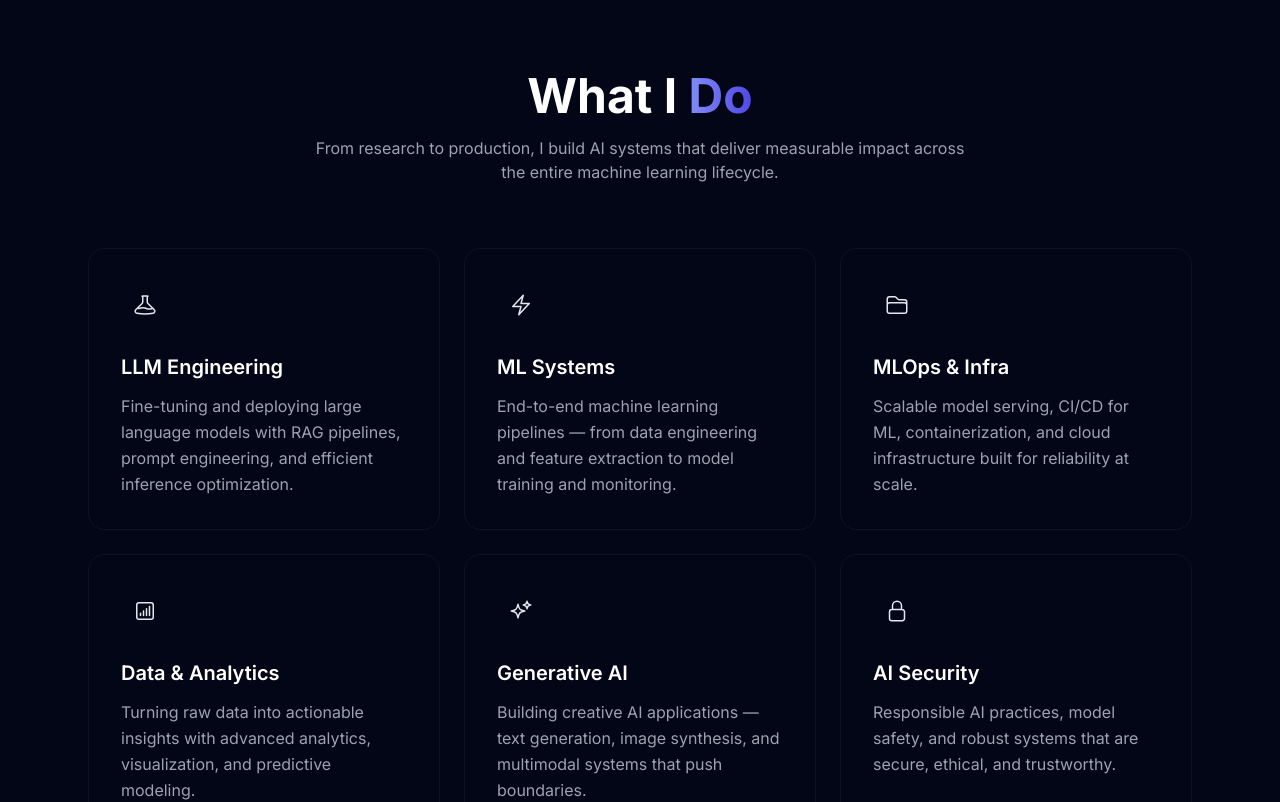
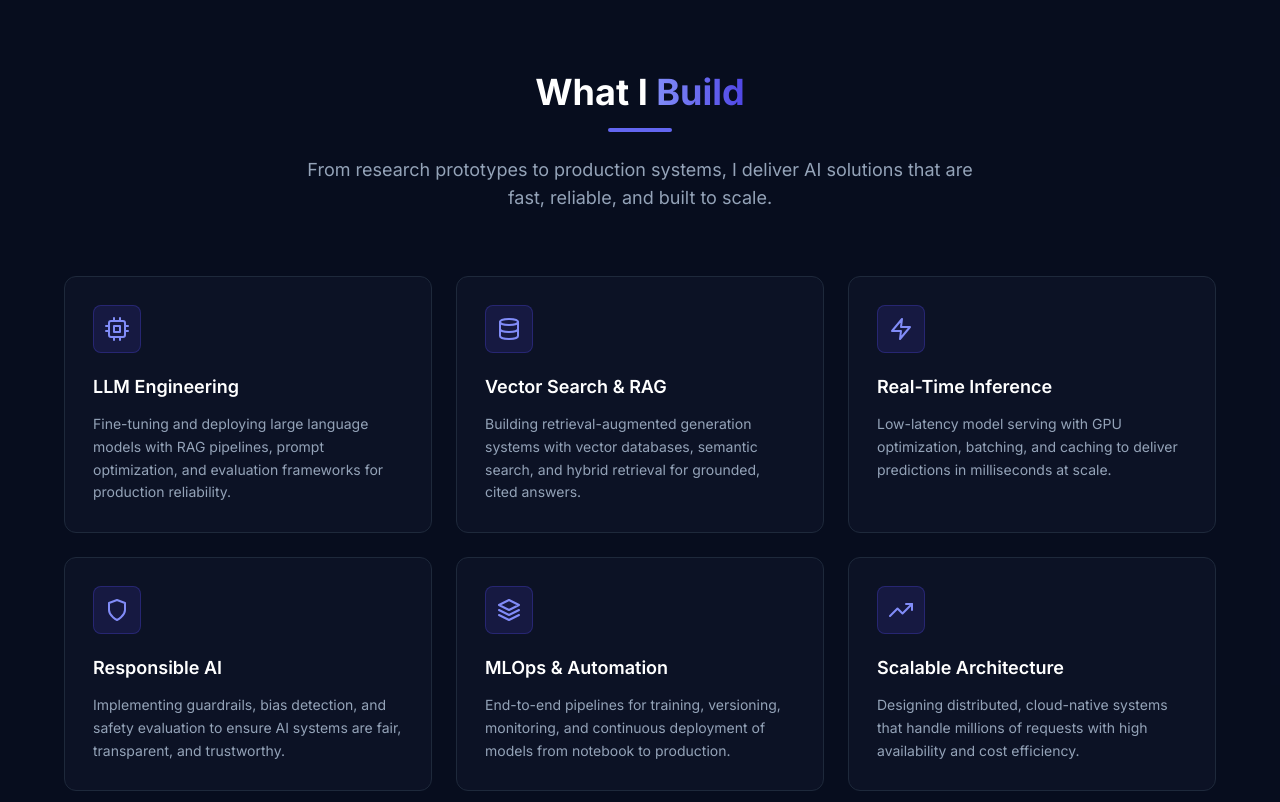
Before and after one commit to abhinavpadige4/ai-engineer-portfolio, a React (Vite) app: page / in a window 1280 px wide. Shown: the part 840-1642 px from the top of the page. Built offline with nearby package versions, Linux system fonts and the light colour scheme; the HTML template or start-up script is replaced by a standard one.

Commit message:
Add Features section component

```diff
--- a/src/components/Features.jsx
+++ b/src/components/Features.jsx
@@ -1,92 +1,90 @@
+import { motion } from 'framer-motion'
+import {
+  FiCpu,
+  FiDatabase,
+  FiZap,
+  FiShield,
+  FiLayers,
+  FiTrendingUp,
+} from 'react-icons/fi'
+
 const features = [
   {
-    icon: (
-      <svg className="w-6 h-6" fill="none" stroke="currentColor" viewBox="0 0 24 24">
-        <path strokeLinecap="round" strokeLinejoin="round" strokeWidth={1.5} d="M9.75 3.104v5.714a2.25 2.25 0 01-.659 1.591L5 14.5M9.75 3.104c-.251.023-.501.05-.75.082m.75-.082a24.301 24.301 0 014.5 0m0 0v5.714c0 .597.237 1.17.659 1.591L19.8 15.3M14.25 3.104c.251.023.501.05.75.082M19.8 15.3l-1.57.393A9.065 9.065 0 0112 15a9.065 9.065 0 00-6.23.693L5 14.5m14.8.8l1.402 1.402c1.232 1.232.65 3.318-1.067 3.611A48.309 48.309 0 0112 21c-2.773 0-5.491-.235-8.135-.687-1.718-.293-2.3-2.379-1.067-3.61L5 14.5" />
-      </svg>
-    ),
+    icon: FiCpu,
     title: 'LLM Engineering',
     description:
-      'Fine-tuning and deploying large language models with RAG pipelines, prompt engineering, and efficient inference optimization.',
+      'Fine-tuning and deploying large language models with RAG pipelines, prompt optimization, and evaluation frameworks for production reliability.',
   },
   {
-    icon: (
-      <svg className="w-6 h-6" fill="none" stroke="currentColor" viewBox="0 0 24 24">
-        <path strokeLinecap="round" strokeLinejoin="round" strokeWidth={1.5} d="M3.75 13.5l10.5-11.25L12 10.5h8.25L9.75 21.75 12 13.5H3.75z" />
-      </svg>
-    ),
-    title: 'ML Systems',
+    icon: FiDatabase,
+    title: 'Vector Search & RAG',
     description:
-      'End-to-end machine learning pipelines — from data engineering and feature extraction to model training and monitoring.',
+      'Building retrieval-augmented generation systems with vector databases, semantic search, and hybrid retrieval for grounded, cited answers.',
   },
   {
-    icon: (
-      <svg className="w-6 h-6" fill="none" stroke="currentColor" viewBox="0 0 24 24">
-        <path strokeLinecap="round" strokeLinejoin="round" strokeWidth={1.5} d="M2.25 12.75V12A2.25 2.25 0 014.5 9.75h15A2.25 2.25 0 0121.75 12v.75m-8.69-6.44l-2.12-2.12a1.5 1.5 0 00-1.061-.44H4.5A2.25 2.25 0 002.25 6v12a2.25 2.25 0 002.25 2.25h15A2.25 2.25 0 0021.75 18V9a2.25 2.25 0 00-2.25-2.25h-5.379a1.5 1.5 0 01-1.06-.44z" />
-      </svg>
-    ),
-    title: 'MLOps & Infra',
+    icon: FiZap,
+    title: 'Real-Time Inference',
     description:
-      'Scalable model serving, CI/CD for ML, containerization, and cloud infrastructure built for reliability at scale.',
+      'Low-latency model serving with GPU optimization, batching, and caching to deliver predictions in milliseconds at scale.',
   },
   {
-    icon: (
-      <svg className="w-6 h-6" fill="none" stroke="currentColor" viewBox="0 0 24 24">
-        <path strokeLinecap="round" strokeLinejoin="round" strokeWidth={1.5} d="M7.5 14.25v2.25m3-4.5v4.5m3-6.75v6.75m3-9v9M6 20.25h12A2.25 2.25 0 0020.25 18V6A2.25 2.25 0 0018 3.75H6A2.25 2.25 0 003.75 6v12A2.25 2.25 0 006 20.25z" />
-      </svg>
-    ),
-    title: 'Data & Analytics',
+    icon: FiShield,
+    title: 'Responsible AI',
     description:
-      'Turning raw data into actionable insights with advanced analytics, visualization, and predictive modeling.',
+      'Implementing guardrails, bias detection, and safety evaluation to ensure AI systems are fair, transparent, and trustworthy.',
   },
   {
-    icon: (
-      <svg className="w-6 h-6" fill="none" stroke="currentColor" viewBox="0 0 24 24">
-        <path strokeLinecap="round" strokeLinejoin="round" strokeWidth={1.5} d="M9.813 15.904L9 18.75l-.813-2.846a4.5 4.5 0 00-3.09-3.09L2.25 12l2.846-.813a4.5 4.5 0 003.09-3.09L9 5.25l.813 2.846a4.5 4.5 0 003.09 3.09L15.75 12l-2.846.813a4.5 4.5 0 00-3.09 3.09zM18.259 8.715L18 9.75l-.259-1.035a3.375 3.375 0 00-2.455-2.456L14.25 6l1.036-.259a3.375 3.375 0 002.455-2.456L18 2.25l.259 1.035a3.375 3.375 0 002.456 2.456L21.75 6l-1.035.259a3.375 3.375 0 00-2.456 2.456z" />
-      </svg>
-    ),
-    title: 'Generative AI',
+    icon: FiLayers,
+    title: 'MLOps & Automation',
     description:
-      'Building creative AI applications — text generation, image synthesis, and multimodal systems that push boundaries.',
+      'End-to-end pipelines for training, versioning, monitoring, and continuous deployment of models from notebook to production.',
   },
   {
-    icon: (
-      <svg className="w-6 h-6" fill="none" stroke="currentColor" viewBox="0 0 24 24">
-        <path strokeLinecap="round" strokeLinejoin="round" strokeWidth={1.5} d="M16.5 10.5V6.75a4.5 4.5 0 10-9 0v3.75m-.75 11.25h10.5a2.25 2.25 0 002.25-2.25v-6.75a2.25 2.25 0 00-2.25-2.25H6.75a2.25 2.25 0 00-2.25 2.25v6.75a2.25 2.25 0 002.25 2.25z" />
-      </svg>
-    ),
-    title: 'AI Security',
+    icon: FiTrendingUp,
+    title: 'Scalable Architecture',
     description:
-      'Responsible AI practices, model safety, and robust systems that are secure, ethical, and trustworthy.',
+      'Designing distributed, cloud-native systems that handle millions of requests with high availability and cost efficiency.',
   },
 ]
 
 export default function Features() {
   return (
-    <section id="features" className="relative py-24">
-      <div className="max-w-6xl mx-auto px-6">
-        <div className="text-center mb-16">
-          <h2 className="text-3xl md:text-5xl font-bold text-white mb-4">
-            What I <span className="gradient-text">Do</span>
+    <section id="features" className="py-24 px-6 bg-slate-900/40">
+      <div className="max-w-6xl mx-auto">
+        <motion.div
+          initial={{ opacity: 0, y: 20 }}
+          whileInView={{ opacity: 1, y: 0 }}
+          viewport={{ once: true }}
+          className="text-center mb-16"
+        >
+          <h2 className="text-3xl md:text-4xl font-bold text-white mb-4">
+            What I <span className="gradient-text">Build</span>
           </h2>
-          <p className="text-gray-400 max-w-2xl mx-auto">
-            From research to production, I build AI systems that deliver measurable impact
-            across the entire machine learning lifecycle.
+          <div className="h-1 w-16 bg-brand-500 rounded mb-6 mx-auto" />
+          <p className="text-slate-400 max-w-2xl mx-auto text-lg">
+            From research prototypes to production systems, I deliver AI solutions
+            that are fast, reliable, and built to scale.
           </p>
-        </div>
+        </motion.div>
 
-        <div className="grid grid-cols-1 md:grid-cols-2 lg:grid-cols-3 gap-6">
-          {features.map((feature) => (
-            <div
+        <div className="grid sm:grid-cols-2 lg:grid-cols-3 gap-6">
+          {features.map((feature, i) => (
+            <motion.div
               key={feature.title}
-              className="group p-8 rounded-2xl border border-white/5 bg-dark-800/50 hover:bg-dark-700/50 hover:border-accent-500/30 transition-all duration-300 hover:-translate-y-1"
+              initial={{ opacity: 0, y: 20 }}
+              whileInView={{ opacity: 1, y: 0 }}
+              viewport={{ once: true }}
+              transition={{ delay: i * 0.08 }}
+              className="group bg-slate-900/60 border border-slate-800 rounded-xl p-7 hover:border-brand-600/50 hover:bg-slate-900 transition-all"
             >
-              <div className="w-12 h-12 rounded-xl bg-accent-500/10 text-accent-400 flex items-center justify-center mb-6 group-hover:bg-accent-500/20 transition-colors">
-                {feature.icon}
+              <div className="w-12 h-12 rounded-lg bg-brand-600/15 border border-brand-600/30 flex items-center justify-center mb-5 group-hover:bg-brand-600/25 transition-colors">
+                <feature.icon className="text-2xl text-brand-400" />
               </div>
-              <h3 className="text-xl font-semibold text-white mb-3">{feature.title}</h3>
-              <p className="text-gray-400 leading-relaxed">{feature.description}</p>
-            </div>
+              <h3 className="text-lg font-semibold text-white mb-3">{feature.title}</h3>
+              <p className="text-slate-400 leading-relaxed text-sm">
+                {feature.description}
+              </p>
+            </motion.div>
           ))}
         </div>
       </div>
```
